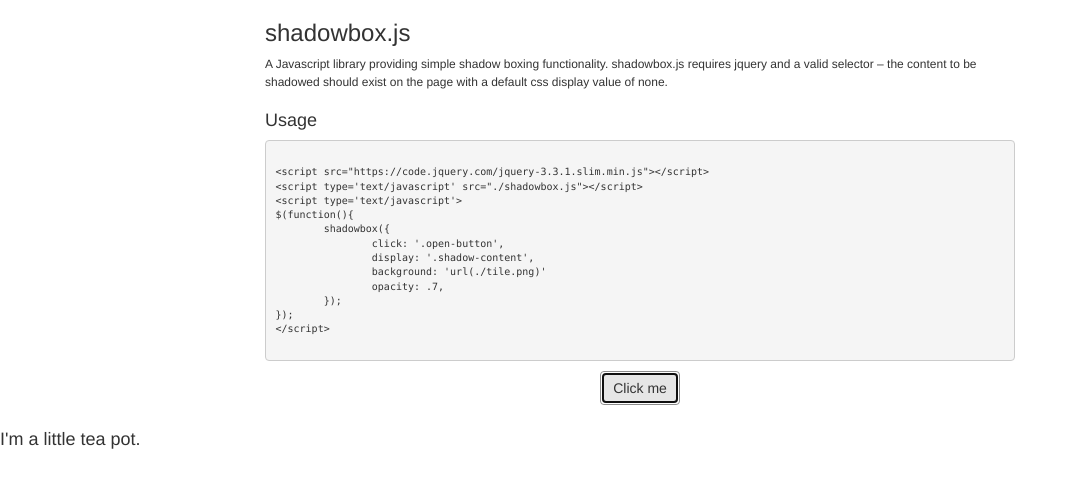
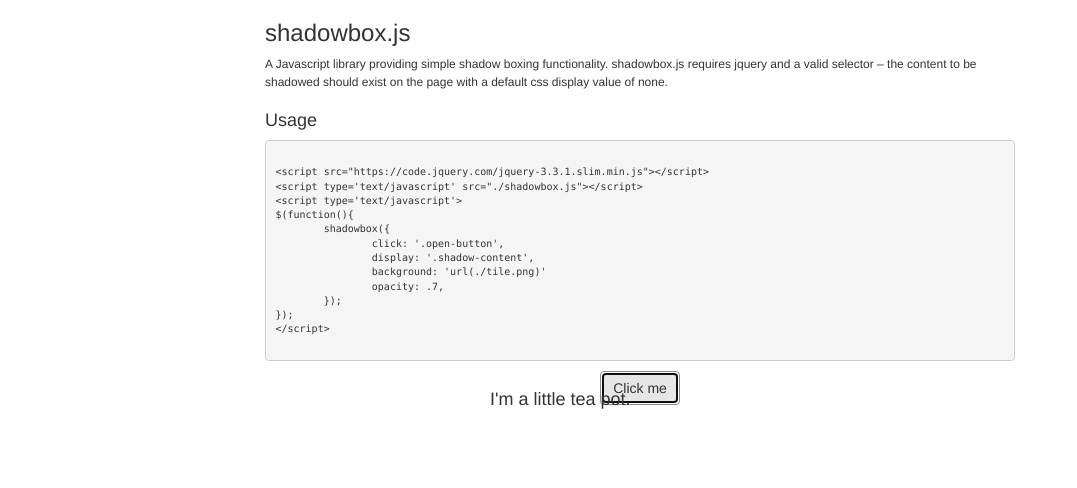
Before and after one commit to Floresj4/shadowbox, a website: page docs/index.html in a window 1280 px wide. Both pictures are taken after a click on the button "Click me". Shown: the whole page, without its empty margins (0-1077 px from the left). Drawn offline with nearby package versions, Linux system fonts and the light colour scheme.

Commit message:
removing deprecated code and updating positionin logic

```diff
--- a/docs/index.html
+++ b/docs/index.html
@@ -79,11 +79,13 @@
         </p>
     </div>
 
-	<div shadowbox="open-me">
+	<div class="teapot-container"
+		shadowbox="open-me">
 		<h4>I'm a little tea pot.</h4>
 	</div>
 
-	<div shadowbox="open-me-too">
+	<div class='peekaboo-container'
+		shadowbox="open-me-too">
 		<h4>Peekaboo</h4>
 	</div>
 </body>
--- a/docs/shadowbox.js
+++ b/docs/shadowbox.js
@@ -3,7 +3,12 @@
 var $shadowCloseBtn;
 
 var closeBtnHTML = "<button type='button' class='btn btn-danger btn-shadow-close'>Close</button>";
-var shadowBoxHtml = "<div class='shadow-box'></div>";
+var shadowOverlay = "<div class='shadow-overlay'></div>";
+
+var defaultcss = {
+    display: 'none',
+    position: 'absolute'
+};
 
 function getOrDefault(properties, propertyToFind, defaultValue) {
     return (properties !== undefined)
@@ -12,93 +17,29 @@
                 : defaultValue;
 }
 
-function collectShadowElements() {
-    let elements = [];
+function shadowbox(properties) {
+    //append shadowbox container
+    if(!exists('.shadow-overlay')) {
+        $('body').append(shadowOverlay);
+    }
+
     $("[shadowbox]").each((i, elem) => {
         let clazz = '.' + $(elem).attr('shadowbox');
 
-        $(elem).hide();
+        $(elem).css(defaultcss).hide();
         $(clazz).on('click', () => {
-            $(elem).toggle();
-        });
-    });
-
-    return elements;
-}
-function shadowbox(properties) {
-    //append shadowbox container
-    if(!exists('shadow-box')) {
-        $('body').append(shadowBoxHtml);
-    }
-
-    var shadowElements = collectShadowElements();
-
-    //initialize selectors
-    $shadowContent = $(properties.display);
-    $shadowBox = $('.shadow-box');
-    $shadowCloseBtn = $('.btn-shadow-close');
-
-    let overlayCss = overlay(properties);
-    $shadowBox.css(overlayCss);
-
-    //attach click event
-    $(properties.click).click(() => {
-
-        //make sure to not add duplicates
-        if($(properties.display + " > .btn-shadow-close").length == 0) {
-            $shadowContent.append(closeBtnHTML);
-        }
-
-        //get shadow-content dimensions
-        var zIndex = 10;
-        let css = Object.assign(
-            position(properties.display),
-            { 'z-index': zIndex }
-        );
-
-        $shadowContent.css(css).show();
-        $shadowBox.show();
-
-        //attach dynamic click event
-        $('body').on('click', properties.display + ' > .btn-shadow-close', () => {
-            $shadowBox.hide();
-            $shadowContent.hide();
-        });
-
-        $(window).resize(()=> {
-            $shadowContent.css(position(properties.display));
+            $(elem).css(position(elem)).toggle();
         });
     });
 }
 
 function exists(selector) {
-    return $(selector).length == 0;
+    return $(selector).length != 0;
 }
 
 function position(selector) {
-    return css = {
+    return {
         'top': ($(document).height() - $(selector).height()) / 2 + 'px',
         'left': ($(document).width() - $(selector).width()) / 2 + 'px'
-    }
-}
-
-function overlay(properties) {
-    let background = getOrDefault(properties, 'background', '#000');
-    let zIndex = getOrDefault(properties, 'z-index', 5);
-    let opacity = getOrDefault(properties, 'opacity', .7);
-    let msOpacity = (opacity * 100);
-
-    return {
-        '-ms-filter': 'progid:DXImageTransform.Microsoft.Alpha(Opacity=' + msOpacity +')',
-        filter: 'alpha(opacity=' + msOpacity +')',
-        'z-index': zIndex,
-        'background': background,
-        opacity: opacity,
-        display: 'none',
-        position: 'absolute',
-        top: 0,
-        left: 0,
-        width: '100%',
-        height: '100%'
     };
 }
--- a/docs/site.css
+++ b/docs/site.css
@@ -30,3 +30,7 @@
     padding: 5px;
     width: 400px;
 }
+
+.teapot-container {
+    width:300px;
+}
```
